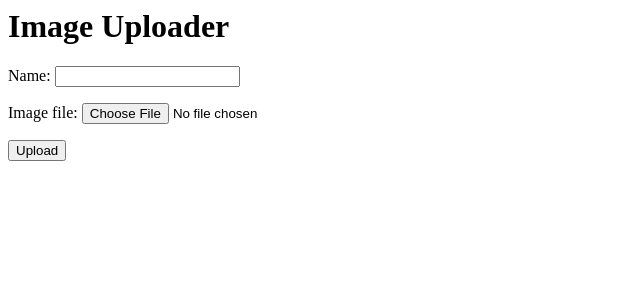
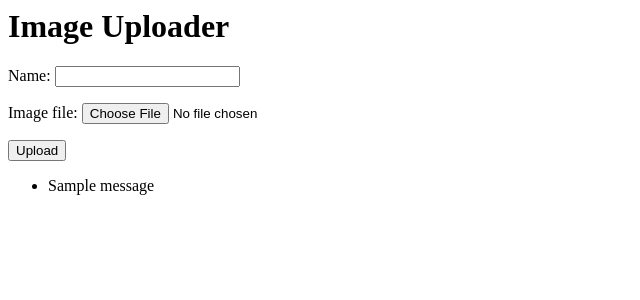
Before and after one commit to adbrum/bsurance_upload, a Django app: page / in a window 1280 px wide. Shown: the top 300 px of the page, without its empty margins (0-640 px from the left). Run offline with Django 3.2, Linux system fonts and the light colour scheme; tables that the repository leaves empty hold one stand-in row (values such as "Sample post"); one stand-in notice (Sample message) is shown.

Commit message:
Added info messages

```diff
--- a/core/templates/core/upload_images.html
+++ b/core/templates/core/upload_images.html
@@ -13,6 +13,14 @@
     {{ form.as_p }}
     <input type="submit" value="Upload" />
   </form>
+
+  {% if messages %}
+  <ul class="messages">
+    {% for message in messages %}
+    <li {% if message.tags %} class="{{ message.tags }}" {% endif %}>{{ message }}</li>
+    {% endfor %}
+  </ul>
+  {% endif %}
   </p>
 
 </body>
--- a/core/views.py
+++ b/core/views.py
@@ -1,6 +1,7 @@
 from django.shortcuts import render
 from core.forms import ImageForm
 from core.models import Image
+from django.contrib import messages
 
 
 def upload_image(request):
@@ -13,12 +14,18 @@ def upload_image(request):
                 Image.objects.filter(pk=data.pk).delete()
                 image.save()
                 url = image.image_file.url
+                messages.success(request, f'{image.name} image changed')
             except Image.DoesNotExist:
                 image.save()
                 url = image.image_file.url
+                messages.success(request, f'{image.name} image uploaded')
+
             context = {'image_file': url,  'form': form}
 
             return render(request, 'core/upload_images.html', context)
+
+        else:
+            messages.error(request, 'Image upload failed')
 
     form = ImageForm()
 
```
